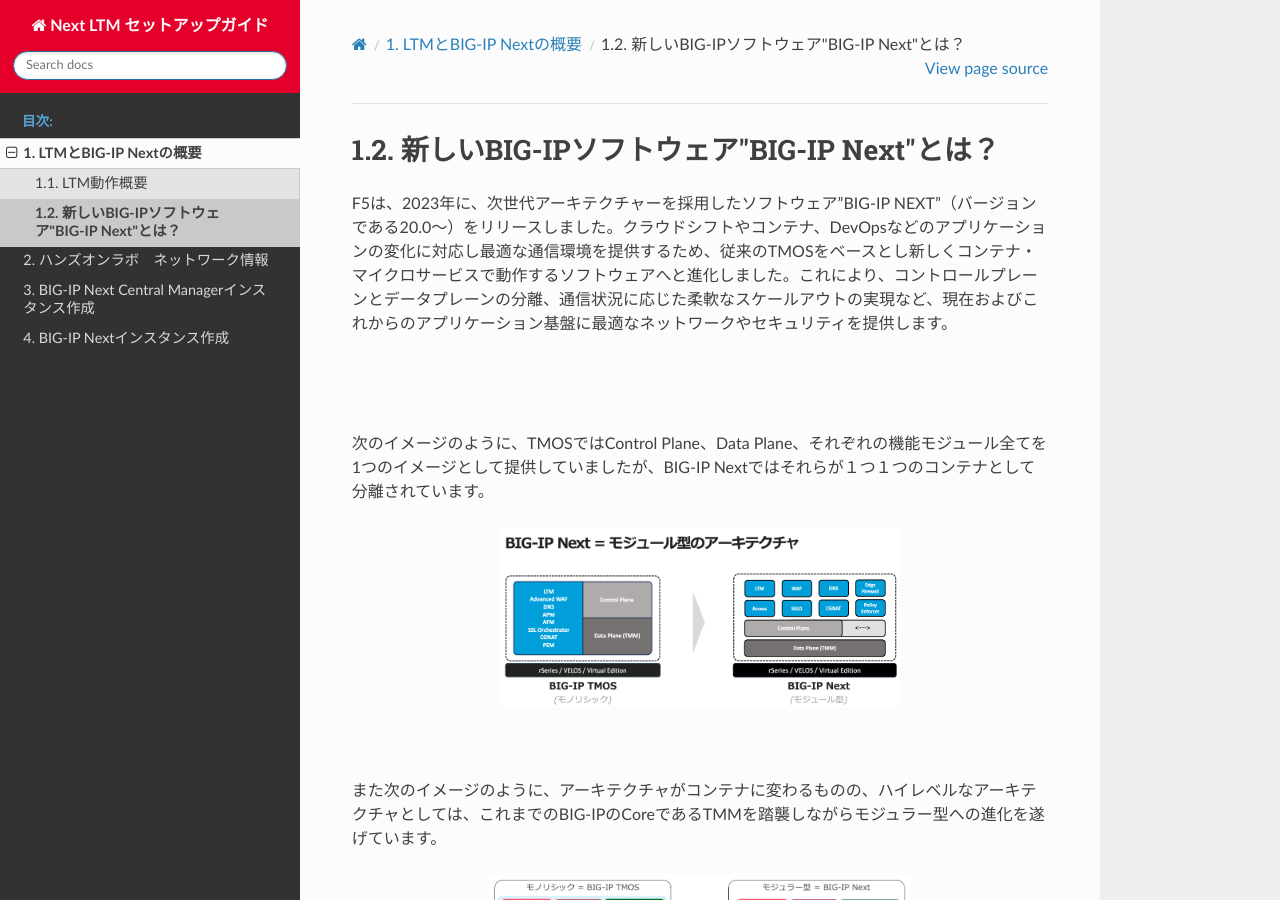
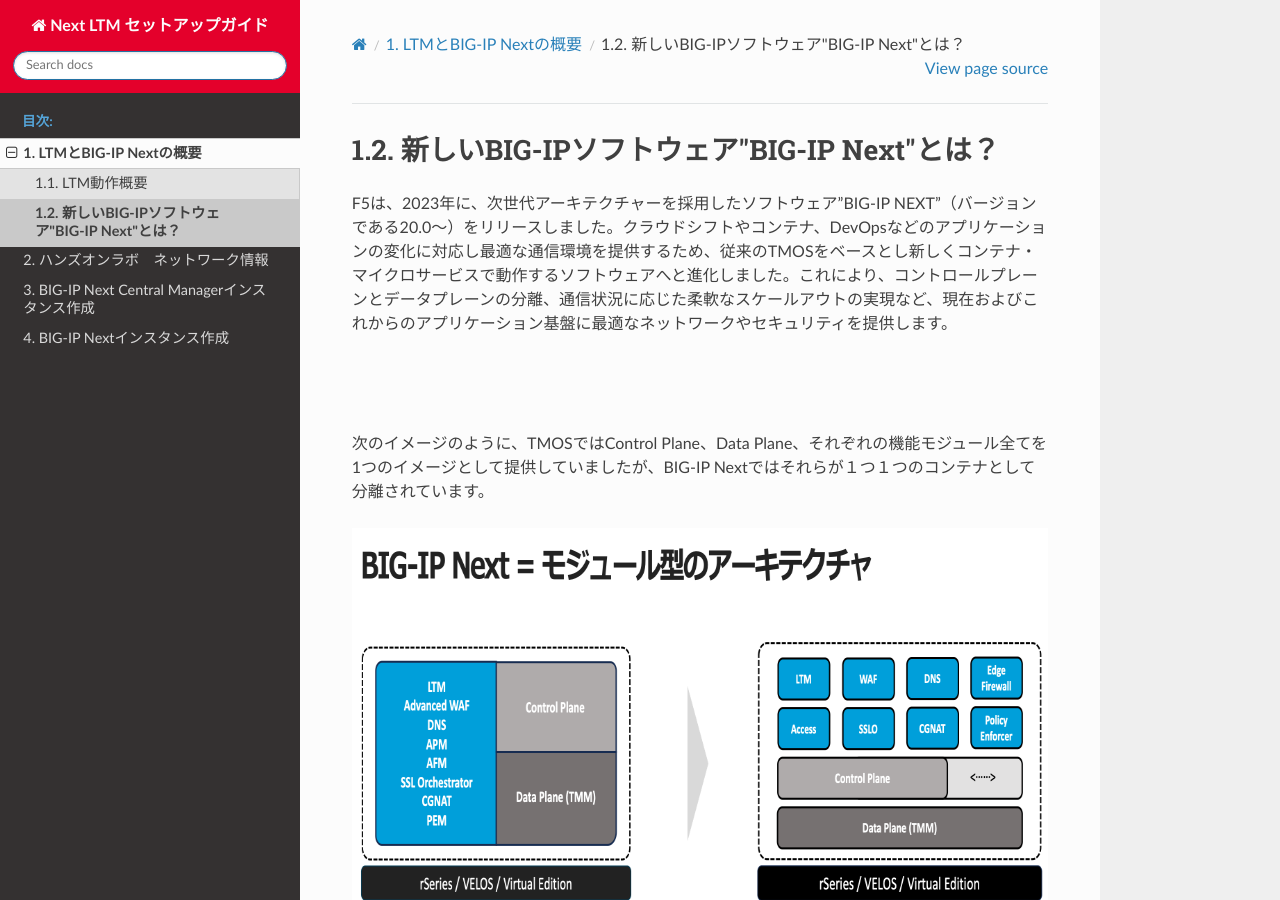
Before and after one commit to BeF5/f5j-easy-setup-next-ltm, a Sphinx documentation site: the page built from docs/content01/module02/module02.rst, in a window 1280 px wide and 900 px high. Built offline with Sphinx 7.4.7 and the Read the Docs theme 2.0.0, drawn with Linux system fonts in a browser that asks for light colours.

Commit message:
Update module02.rst

```diff
--- a/docs/content01/module02/module02.rst
+++ b/docs/content01/module02/module02.rst
@@ -9,7 +9,7 @@ F5は、2023年に、次世代アーキテクチャーを採用したソフト
 
 
 .. figure:: images/c1-m2-1.png
-   :scale: 20%
+   :scale: 50%
    :align: center
 
 |
@@ -17,7 +17,7 @@ F5は、2023年に、次世代アーキテクチャーを採用したソフト
 また次のイメージのように、アーキテクチャがコンテナに変わるものの、ハイレベルなアーキテクチャとしては、これまでのBIG-IPのCoreであるTMMを踏襲しながらモジュラー型への進化を遂げています。
 
 .. figure:: images/c1-m2-2.png
-   :scale: 20%
+   :scale: 50%
    :align: center
 
 
```
